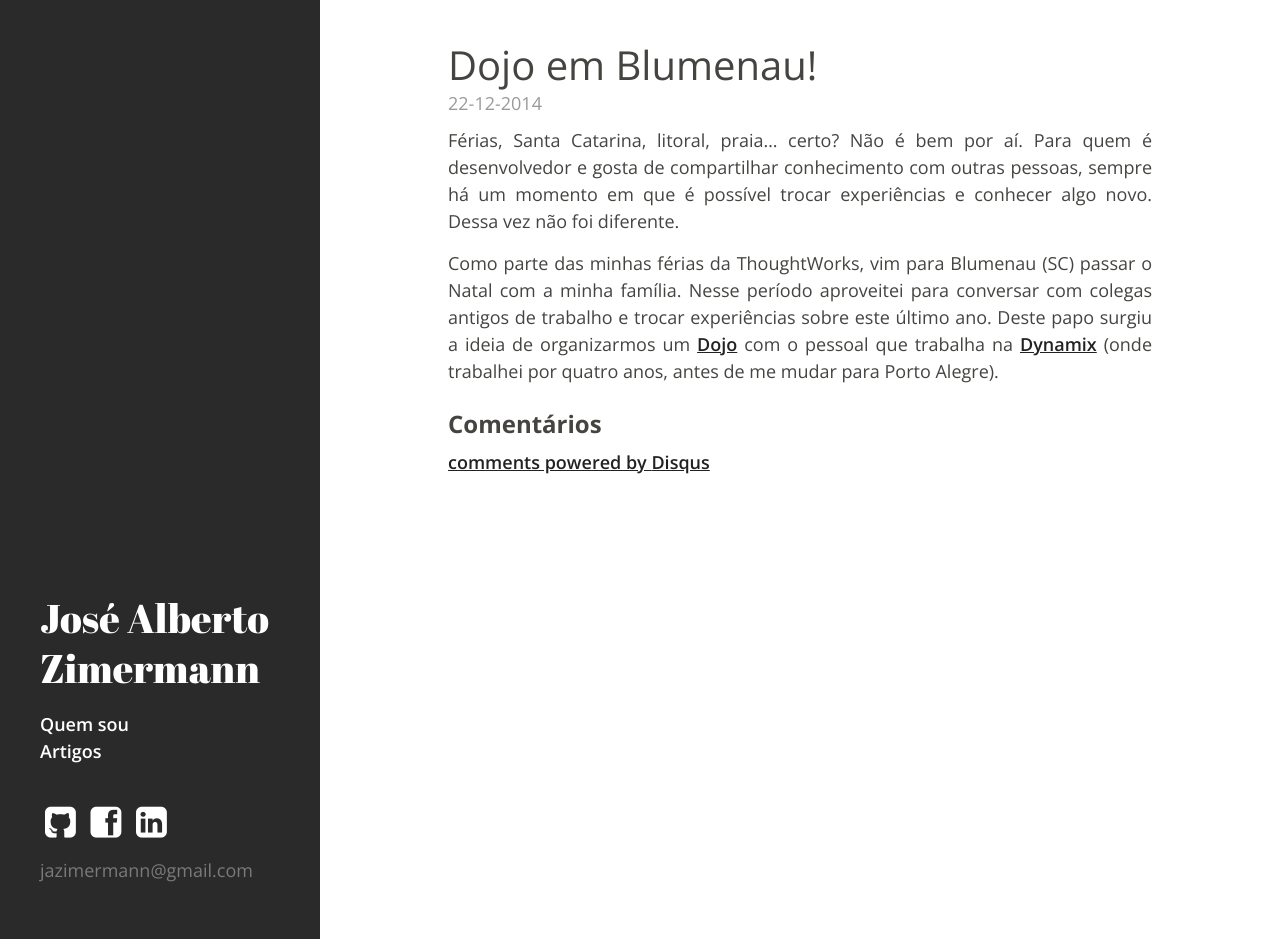
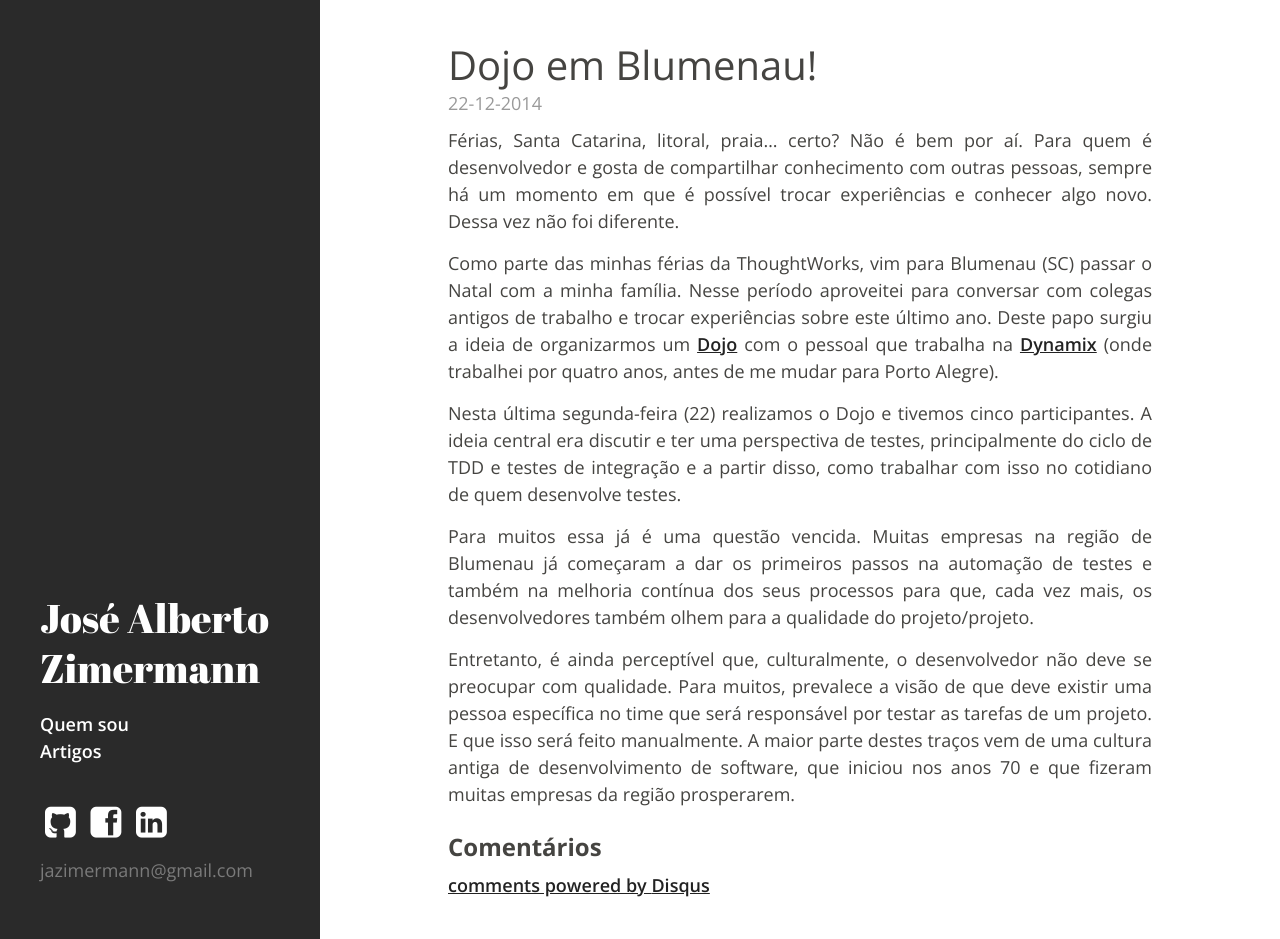
Before and after one commit to jzimermann/jzimermann.github.io, a Jekyll site: the page built from _posts/2014-12-22-dojo-blumenau.md, in a window 1280 px wide and 939 px high. Built offline with Jekyll 4.4.1, drawn with Linux system fonts in a browser that asks for light colours; Markdown is read by kramdown in place of the engine named in the settings; comment, search, counter and statistics services are not loaded.

Commit message:
Adding content to my new post

```diff
--- a/_posts/2014-12-22-dojo-blumenau.md
+++ b/_posts/2014-12-22-dojo-blumenau.md
@@ -7,5 +7,11 @@ Férias, Santa Catarina, litoral, praia... certo? Não é bem por aí. Para quem
 
 Como parte das minhas férias da ThoughtWorks, vim para Blumenau (SC) passar o Natal com a minha família.  Nesse período aproveitei para conversar com colegas antigos de trabalho e trocar experiências sobre este último ano. Deste papo surgiu a ideia de organizarmos um [Dojo] com o pessoal que trabalha na [Dynamix] (onde trabalhei por quatro anos, antes de me mudar para Porto Alegre).
 
+Nesta última segunda-feira (22) realizamos o Dojo e tivemos cinco participantes. A ideia central era discutir e ter uma perspectiva de testes, principalmente do ciclo de TDD e testes de integração e a partir disso, como trabalhar com isso no cotidiano de quem desenvolve testes.
+
+Para muitos essa já é uma questão vencida. Muitas empresas na região de Blumenau já começaram a dar os primeiros passos na automação de testes e também na melhoria contínua dos seus processos para que, cada vez mais, os desenvolvedores também olhem para a qualidade do projeto/projeto.
+
+Entretanto, é ainda perceptível que, culturalmente, o desenvolvedor não deve se preocupar com qualidade. Para muitos, prevalece a visão de que deve existir uma pessoa específica no time que será responsável por testar as tarefas de um projeto. E que isso será feito manualmente. A maior parte destes traços vem de uma cultura antiga de desenvolvimento de software, que iniciou nos anos 70 e que fizeram muitas empresas da região prosperarem.
+
 [Dojo]: http://pt.wikipedia.org/wiki/Dojo
 [Dynamix]: http://www.dynamix.com.br/2012/index.jsp?p=home
```
